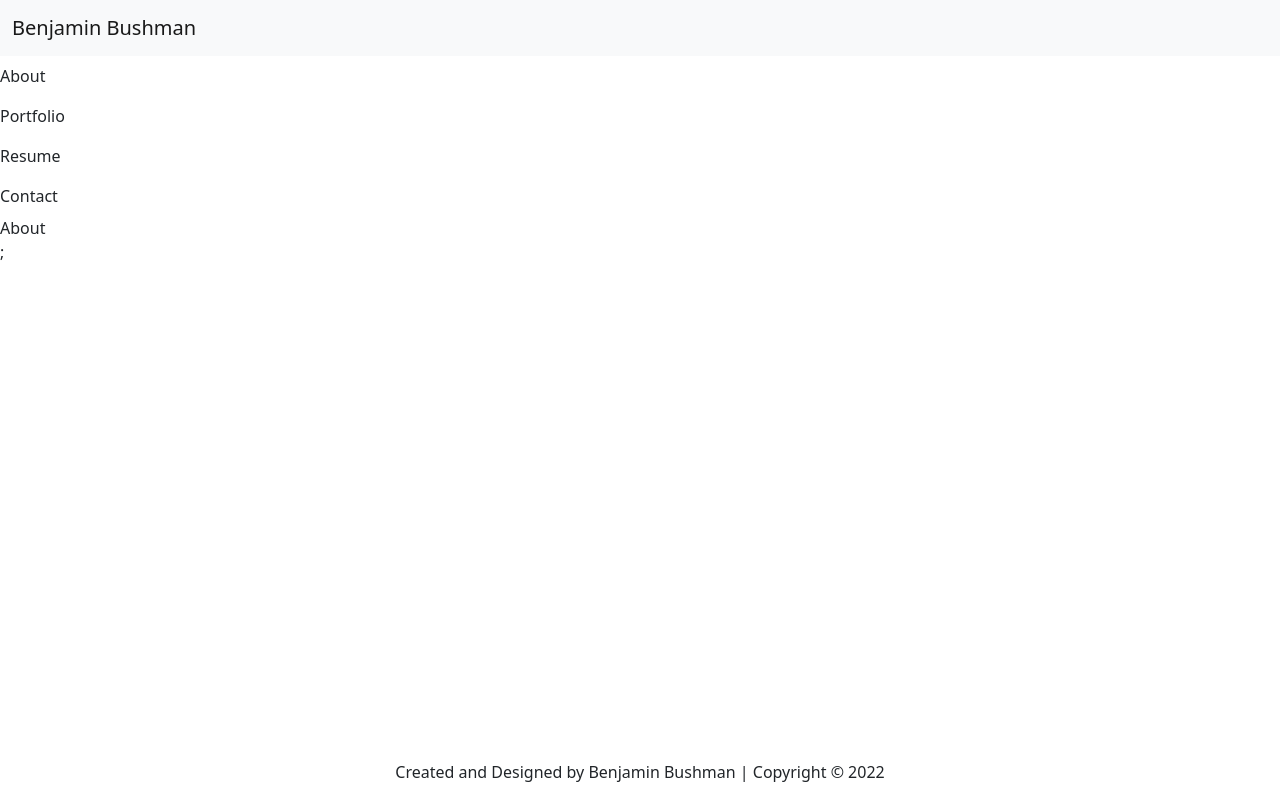
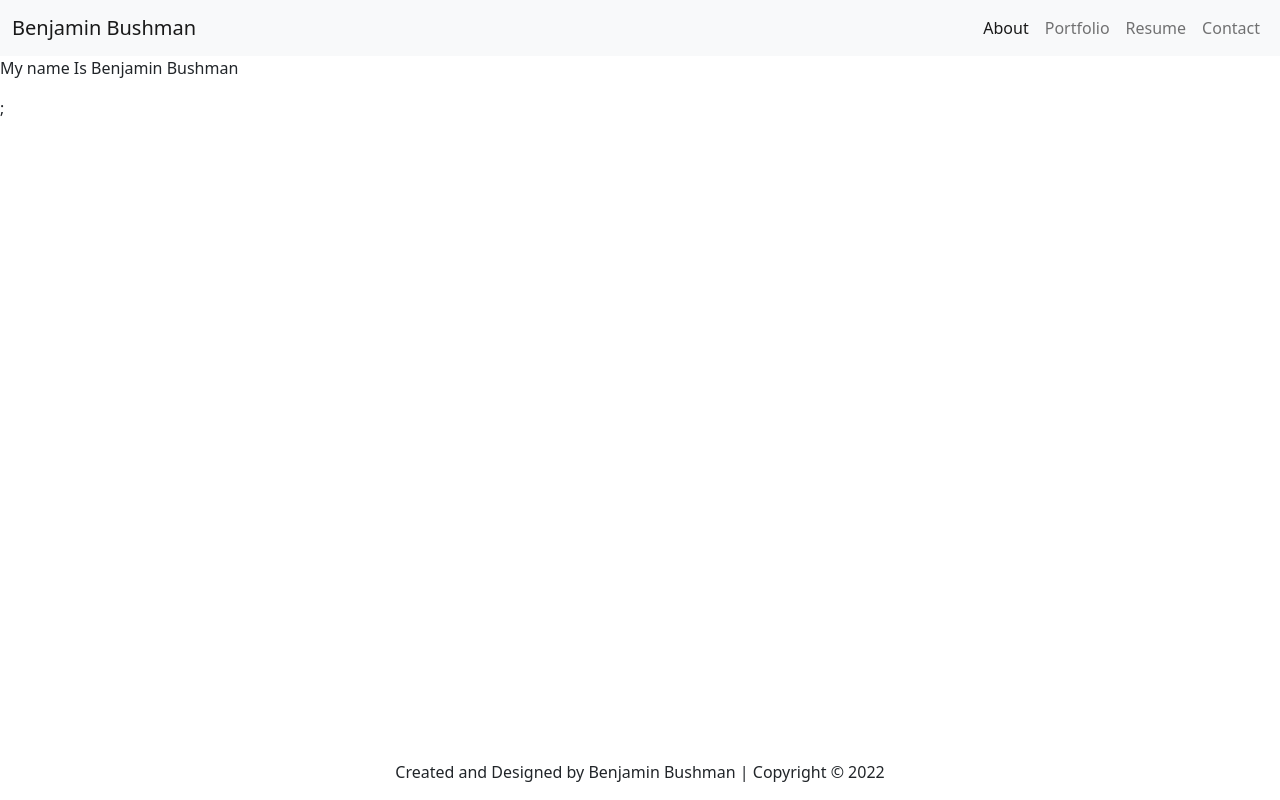
Before and after one commit to benbushman98/React-Portfolio, a React (Create React App) app: page / in a window 1280 px wide. Built offline with nearby package versions, Linux system fonts and the light colour scheme.

Commit message:
update working components through site.js, styling needed

```diff
--- a/src/components/Header.js
+++ b/src/components/Header.js
@@ -1,6 +1,31 @@
-import React from 'react'
+import About from './pages/About';
+import Contact from './pages/Contact';
+import Portfolio from './pages/Portfolio';
+import Resume from './pages/Resume';
+import Navigation from './Navigation';
+import React, { useState } from 'react';
+
+
 
 const Header = () => {
+
+  const [currentPage, setCurrentPage] = useState('About');
+
+  const renderPage = () => {
+    if (currentPage === 'Contact') {
+      return <Contact />;
+    }
+    if (currentPage === 'Portfolio') {
+      return <Portfolio />;
+    }
+    if (currentPage === 'Resume') {
+      return <Resume />;
+    }
+    return <About />;
+  };
+
+  const handlePageChange = (page) => setCurrentPage(page);
+
   return (
     <header>
       <nav className="navbar navbar-expand-lg bg-light">
@@ -11,9 +36,15 @@ const Header = () => {
             <span className="navbar-toggler-icon"></span>
           </button>
           <div className="collapse navbar-collapse justify-content-end" id="navbarNav">
+            <div>
+              <Navigation currentPage={currentPage} handlePageChange={handlePageChange} />
+            </div>
           </div>
         </div>
       </nav>
+      <div>
+        {renderPage()}
+      </div>
     </header>
   )
 }
--- a/src/components/Navigation.js
+++ b/src/components/Navigation.js
@@ -7,7 +7,7 @@ function Navigation({ currentPage, handlePageChange }) {
     <ul className="navbar-nav">
       <li className="nav-item">
         <a
-          href="#About"
+          href="aAbout"
           onClick={() => handlePageChange('About')}
           className={currentPage === 'About' ? 'nav-link active' : 'nav-link'}
         >
@@ -16,7 +16,7 @@ function Navigation({ currentPage, handlePageChange }) {
       </li>
       <li className="nav-item">
         <a
-          href="#Portfolio"
+          href="#portfolio"
           onClick={() => handlePageChange('Portfolio')}
           className={currentPage === 'Portfolio' ? 'nav-link active' : 'nav-link'}
         >
@@ -25,7 +25,7 @@ function Navigation({ currentPage, handlePageChange }) {
       </li>
       <li className="nav-item">
         <a
-          href="#Resume"
+          href="#resume"
           onClick={() => handlePageChange('Resume')}
           className={currentPage === 'Resume' ? 'nav-link active' : 'nav-link'}
         >
--- a/src/components/Site.js
+++ b/src/components/Site.js
@@ -1,43 +1,15 @@
-import React, { useState } from 'react';
-import Navigation from './Navigation';
-import Header from './Header';
+import  Header from './Header';
 import Footer from './Footer';
-import About from './pages/About';
-import Contact from './pages/Contact';
-import Portfolio from './pages/Portfolio';
-import Resume from './pages/Resume';
-
-
-
+import React from 'react'
 
 
 const Site = () => {
-    const [currentPage, setCurrentPage] = useState('About');
-
-    const renderPage = () => {
-        if (currentPage === 'Contact') {
-            return <Contact />;
-        }
-        if (currentPage === 'Portfolio') {
-            return <Portfolio />;
-        }
-        if (currentPage === 'Resume') {
-            return <Resume />;
-        }
-        return <About />;
-    };
-
-    const handlePageChange = (page) => setCurrentPage(page);
     return (
         <div>
             <Header />
-            <div>
-                <Navigation currentPage={currentPage} handlePageChange={handlePageChange} />
-                {renderPage()}
-            </div>
             <Footer />
         </div>
-    );
+    )
 }
 
 export default Site;
--- a/src/components/pages/About.js
+++ b/src/components/pages/About.js
@@ -2,7 +2,7 @@ import React from 'react'
 
 const About = () => {
   return (
-    <div>About</div>
+    <p>My name Is Benjamin Bushman</p>
   )
 }
 
--- a/src/index.js
+++ b/src/index.js
@@ -4,4 +4,4 @@ import { createRoot } from 'react-dom/client';
 
 const container = document.getElementById('root');
 const root = createRoot(container);
-root.render(<App tab="about" />);
+root.render(<App tab="site" />);
```
